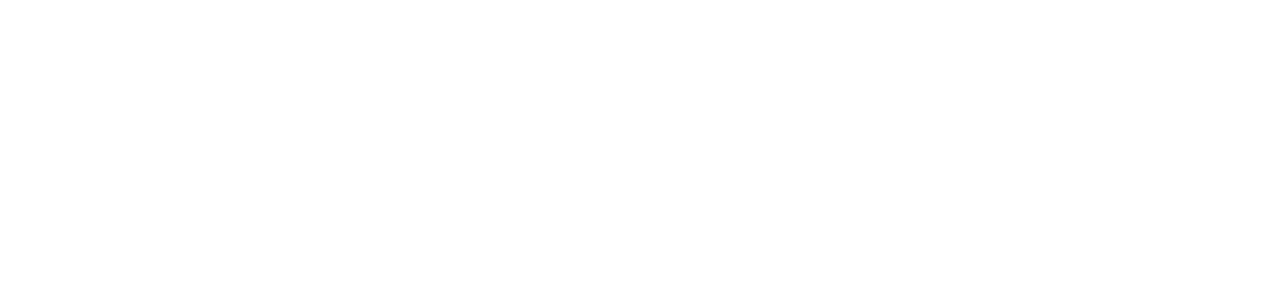
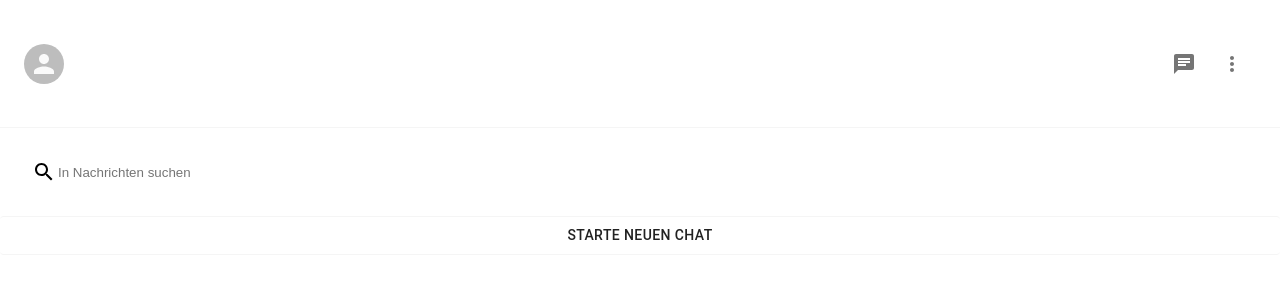
Before and after one commit to skusebauch/next-chatapp, a Next.js app: page / in a window 1280 px wide. Shown: the top 300 px of the page. Built offline with nearby package versions, Linux system fonts and the light colour scheme.

Commit message:
init sidebar

```diff
--- /dev/null
+++ b/components/Sidebar.js
@@ -0,0 +1,39 @@
+import {
+  Container,
+  Search,
+  SearchInput,
+  SidebarButton,
+  Header,
+  UserAvatar,
+  IconsContainer,
+} from '../styles/SidebarElements'
+import { IconButton } from '@material-ui/core'
+
+import ChatIcon from '@material-ui/icons/Chat'
+import MoreVertIcon from '@material-ui/icons/MoreVert'
+import SearchIcon from '@material-ui/icons/Search'
+
+const Sidebar = () => {
+  return (
+    <Container>
+      <Header>
+        <UserAvatar />
+        <IconsContainer>
+          <IconButton>
+            <ChatIcon />
+          </IconButton>
+          <IconButton>
+            <MoreVertIcon />
+          </IconButton>
+        </IconsContainer>
+      </Header>
+      <Search>
+        <SearchIcon />
+        <SearchInput placeholder='In Nachrichten suchen' />
+      </Search>
+      <SidebarButton>Starte neuen Chat</SidebarButton>
+    </Container>
+  )
+}
+
+export default Sidebar
--- a/package.json
+++ b/package.json
@@ -8,6 +8,8 @@
     "start": "next start"
   },
   "dependencies": {
+    "@material-ui/core": "^4.11.3",
+    "@material-ui/icons": "^4.11.2",
     "next": "10.1.3",
     "react": "17.0.2",
     "react-dom": "17.0.2",
--- a/pages/index.js
+++ b/pages/index.js
@@ -1,4 +1,5 @@
 import Head from 'next/head'
+import Sidebar from '../components/Sidebar'
 
 export default function Home() {
   return (
@@ -7,6 +8,7 @@
         <title>SK - Chatapp</title>
         <link rel='icon' href='/favicon.ico' />
       </Head>
+      <Sidebar />
     </div>
   )
 }
--- /dev/null
+++ b/styles/SidebarElements.js
@@ -0,0 +1,49 @@
+import styled from 'styled-components'
+import { Avatar, Button, IconButton } from '@material-ui/core'
+
+export const Container = styled.div``
+
+export const Search = styled.div`
+  display: flex;
+  align-items: center;
+  padding: 2rem;
+  border-radius: 2px;
+`
+
+export const SearchInput = styled.input`
+  outline-width: 0;
+  border: none;
+  flex: 1;
+`
+
+export const SidebarButton = styled(Button)`
+  width: 100%;
+  /* higher priority then material ui */
+  &&& {
+    border-top: 1px solid whitesmoke;
+    border-bottom: 1px solid whitesmoke;
+  }
+`
+
+export const Header = styled.div`
+  display: flex;
+  position: sticky;
+  top: 0;
+  background-color: white;
+  z-index: 1;
+  justify-content: space-between;
+  align-items: center;
+  padding: 1.5rem;
+  height: 8rem;
+  border-bottom: 1px solid whitesmoke;
+`
+
+export const UserAvatar = styled(Avatar)`
+  cursor: pointer;
+  transition: all 0.5s ease;
+  :hover {
+    opacity: 0.8;
+  }
+`
+
+export const IconsContainer = styled.div``
```
Also changed, not shown: 1 other file (tests, documents, lock files or other folders).
